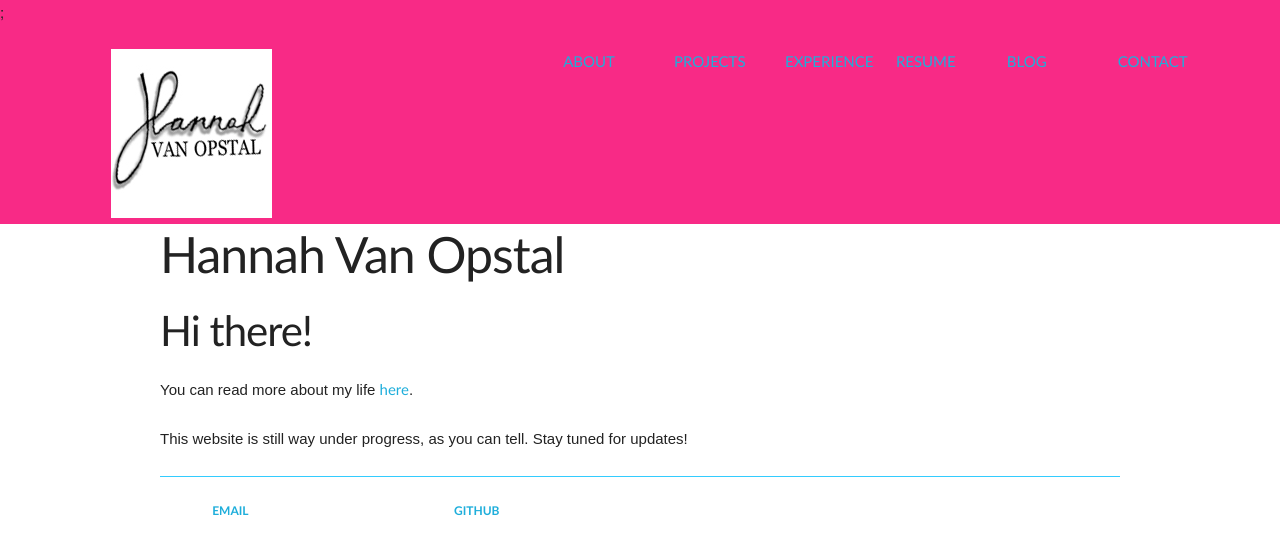
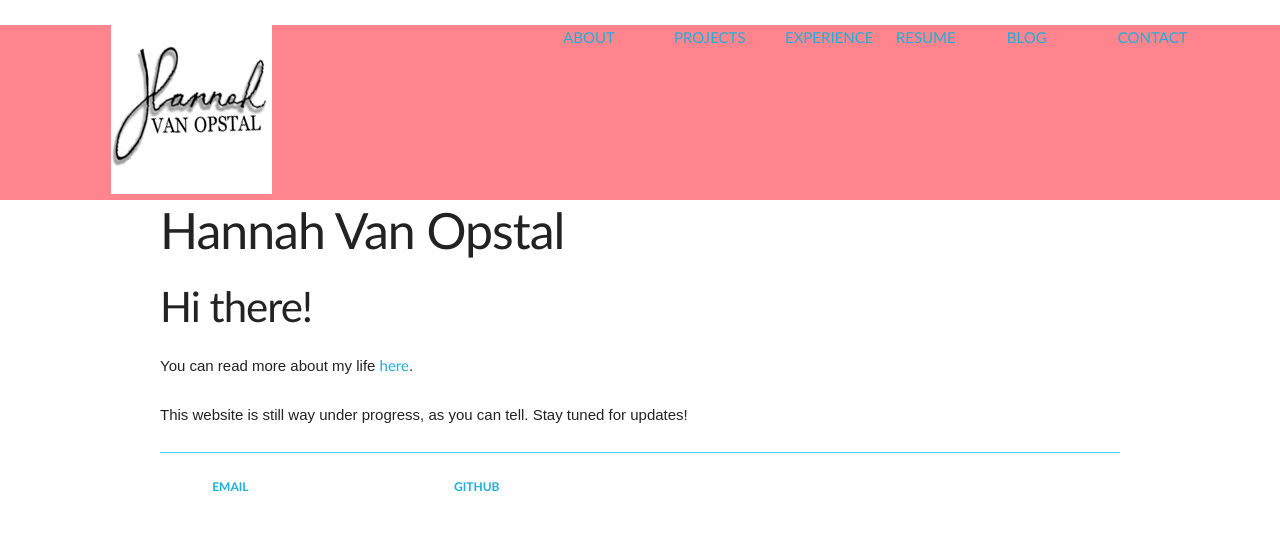
Before and after one commit to hvanopstal/hvanopstal.github.io, a Jekyll site: the page index.html, which Jekyll copies as it is, in a window 1280 px wide. Shown: the top 555 px of the page. Built offline with Jekyll 4.4.1, drawn with Linux system fonts in a browser that asks for light colours.

Commit message:
Update index.html

```diff
--- a/index.html
+++ b/index.html
@@ -13,7 +13,7 @@
   </head>
   <body>
     <div class="navigation bar">
-      <div style="background-color: #F82A86">;
+      <div style="background-color: #FE858E">
       <div class="row">
         <div class="row navigation bar">
           <div class="one column">
```
